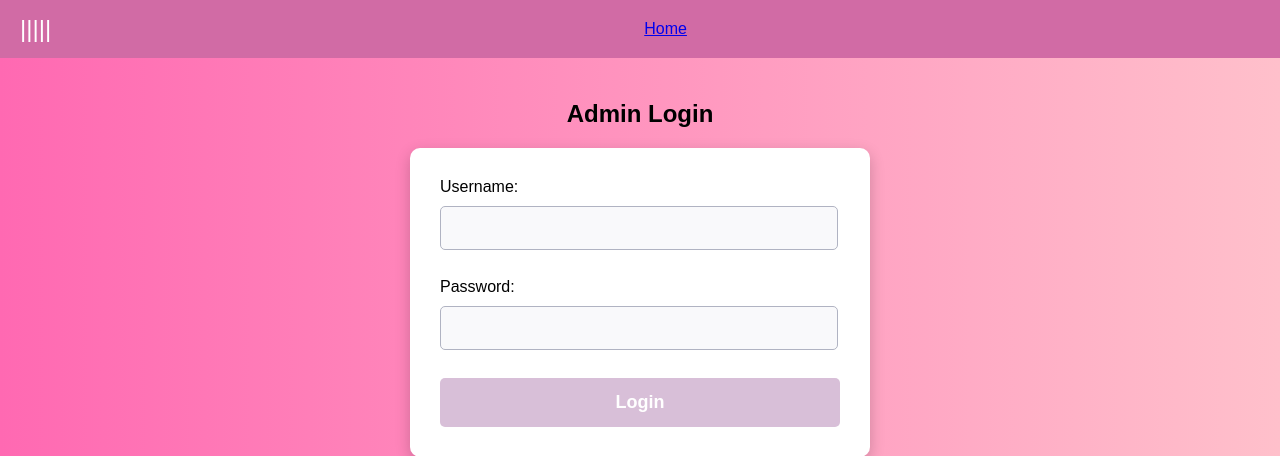
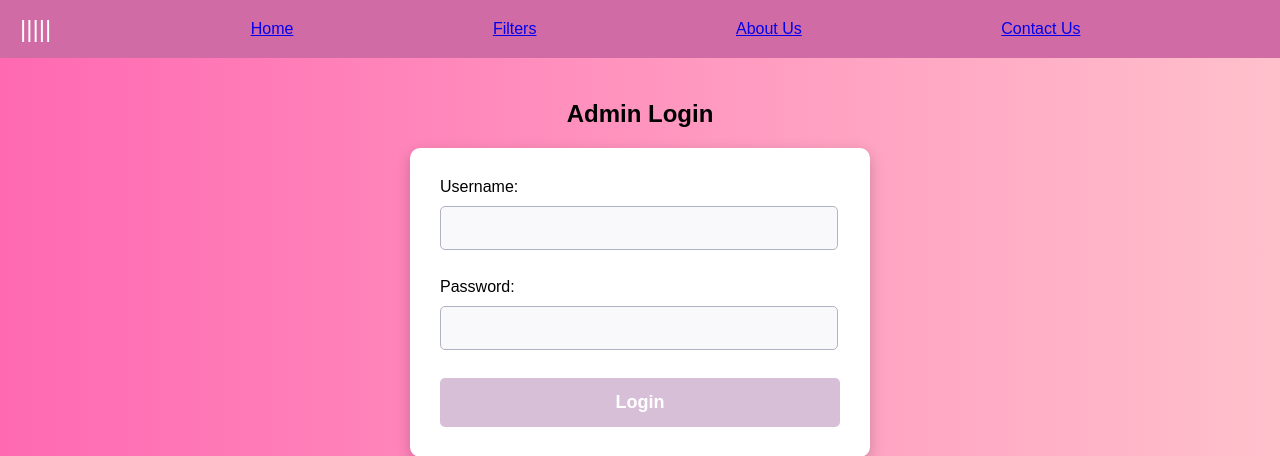
Before and after one commit to sirishabuddharaju/zithara, a Django app: page /admin-login/ in a window 1280 px wide. Shown: the top 456 px of the page. Run offline with Django 5.2, Linux system fonts and the light colour scheme.

Commit message:
Your commit message describing changes

```diff
--- a/recommendation/templates/adminlogin.html
+++ b/recommendation/templates/adminlogin.html
@@ -146,6 +146,10 @@
     <nav class="navbar">
         <div class="menu-toggle" onclick="toggleMenu()">|||||</div>
          <a href="{% url 'home' %}">Home</a>
+         <a href="{% url 'filter' %}">Filters</a>
+         <a href="{% url 'about' %}">About Us</a>
+         <a href="{% url 'contact_view' %}">Contact Us</a>
+
         <div class="nav-links">
 
                    </div>
```
